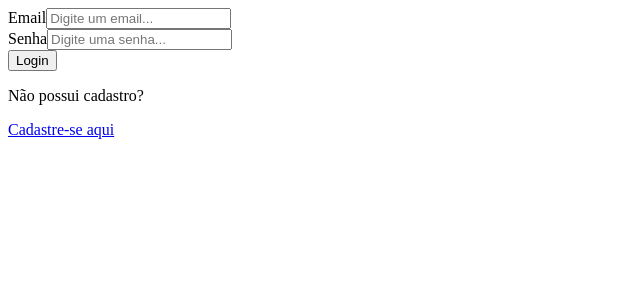
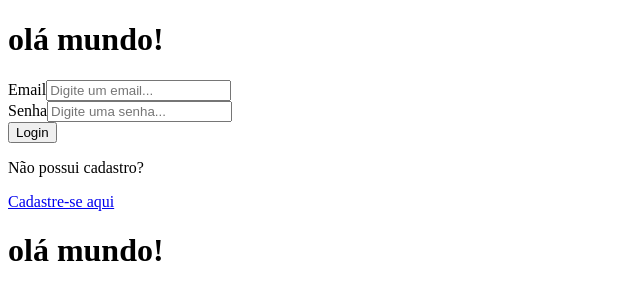
Before and after one commit to carlosMachado1/arvore-do-curso, a Next.js app in the folder arvore-do-curso-frontend/: page / in a window 1280 px wide. Shown: the top 300 px of the page, without its empty margins (0-640 px from the left). Built offline with nearby package versions, Linux system fonts and the light colour scheme.

Commit message:
atualização da página inicial
adcionado 2 tags h1 na página inicial

```diff
--- a/arvore-do-curso-frontend/src/pages/index.tsx
+++ b/arvore-do-curso-frontend/src/pages/index.tsx
@@ -19,6 +19,7 @@ export default function Home() {
             </Head>
 
             <div>
+                <h1>olá mundo!</h1>
                 <form onSubmit={handleSubmit(onSubmit)}>
                     <div>
                         <label>
@@ -54,6 +55,7 @@ export default function Home() {
                 <p>
                     <Link href = "/cadastro"><a>Cadastre-se aqui</a></Link>
                 </p>
+                <h1>olá mundo!</h1>
             </div>
         </div>
     )
```
